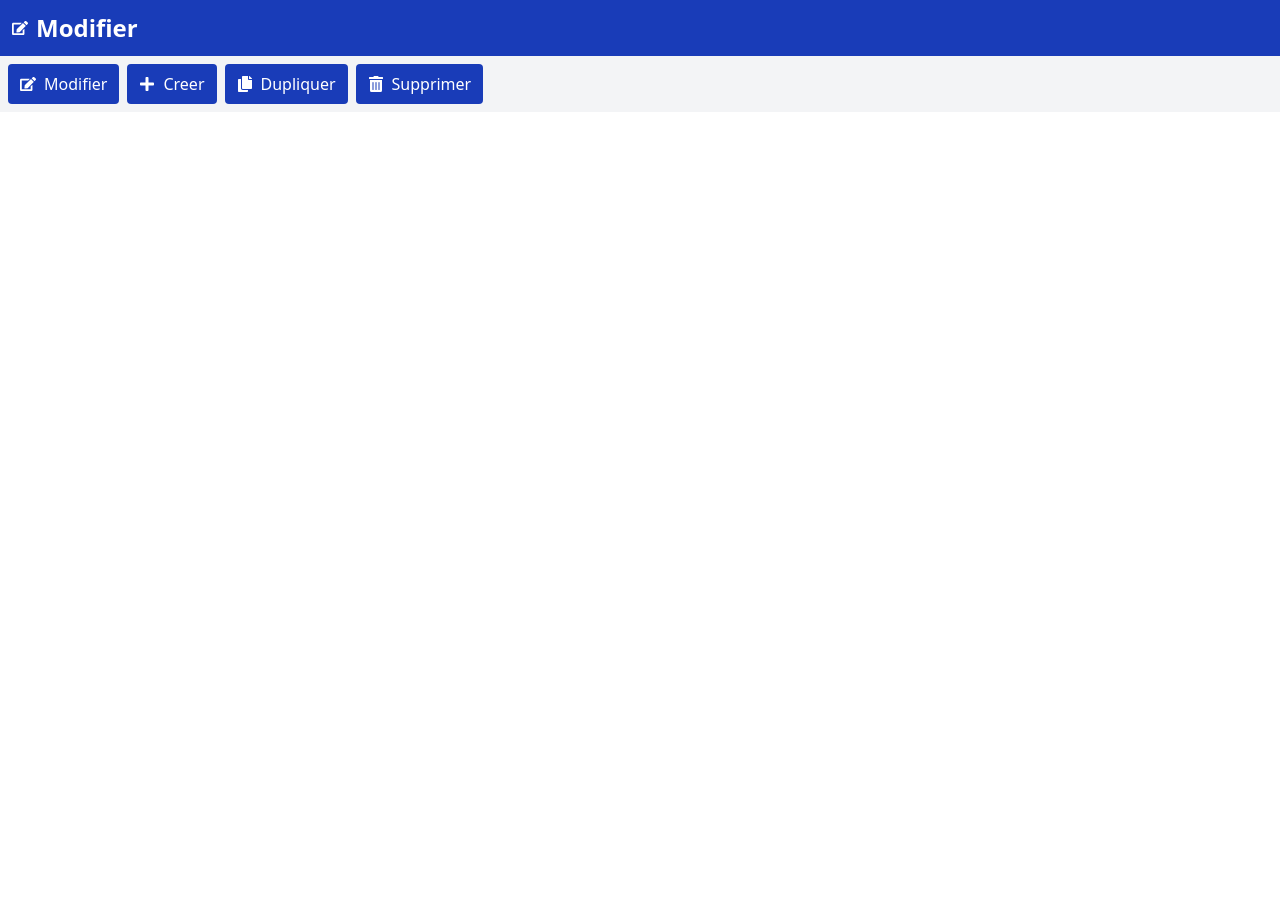
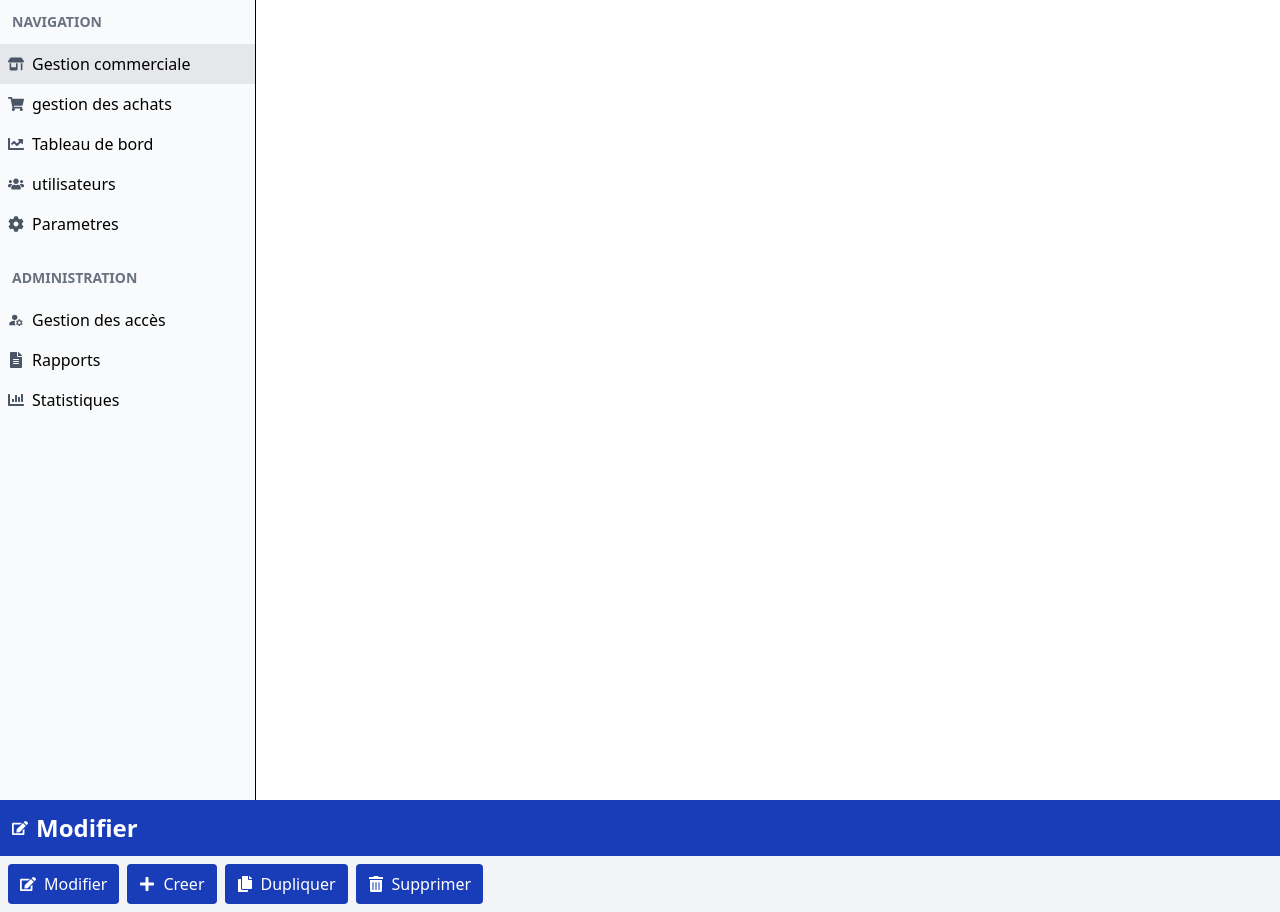
Before and after one commit to IBNESSAYEH/CommandeDeVente, a React (Vite) app: page / in a window 1280 px wide. Before the commit the page ends 800 px from the top, so only its background shows below. Built offline with nearby package versions, Linux system fonts and the light colour scheme.

Commit message:
add Sidebar & SidebarMenuItem component

```diff
--- a/src/components/layout/Sidebar.jsx
+++ b/src/components/layout/Sidebar.jsx
@@ -1,11 +1,42 @@
-import React from 'react'
+import React from 'react';
+import SidebarMenuItem from '../navigation/SidebarMenuItem';
+import { FaShoppingBag, FaShoppingCart, FaChartBar, FaUsers, FaCog, FaLock, FaFileAlt, FaChartPie, FaChartLine } from 'react-icons/fa';
+import { FaShop } from 'react-icons/fa6';
+import { MdManageAccounts } from 'react-icons/md';
 
-const Sidebar = () => {
+const Sidebar = ({activeItem,  onItemClick }) => {
+
+  const menuItems = [
+
+    { id: 'commercial', icon: <FaShop />,  label: 'Gestion commerciale' },
+     { id: 'achats', icon: <FaShoppingCart />, label: 'gestion des achats' },
+    { id: 'dashboard', icon: <FaChartLine />, label: 'Tableau de bord' },
+    { id: 'users', icon: <FaUsers />,  label: 'utilisateurs' },
+     { id: 'params', icon: <FaCog />, label: 'Parametres' },
+
+    { id: 'access', icon: <MdManageAccounts />, label: 'Gestion des accès' },
+    { id: 'reports', icon: <FaFileAlt />,  label: 'Rapports' },
+    { id: 'stats', icon: <FaChartBar />, label: 'Statistiques' }
+  ];
+
   return (
-    <>
+    <div className="w-64 bg-gray-50 h-screen border-r">
+      <div className="p-3">
+        <h5 className="text-sm font-semibold text-gray-500">NAVIGATION</h5>
+      </div>
+      <div>
+        {/* menuItems.slice(0, 5) pour mapper juste sur les 5 preemier item pour la prtie navigation */}
+        {menuItems.slice(0, 5).map(item => (<SidebarMenuItem key= {item.id} icon ={item.icon} label = {item.label}  isActive={activeItem === item.id}  onClick={() => onItemClick(item.id)}/>))}
+      </div>
+      <div className="p-3 mt-3">
+        <h5 className="text-sm font-semibold text-gray-500">ADMINISTRATION</h5>
+      </div>
+      <div>
+                {/* menuItems.slice( 5) pour mapper juste sur les  dernier item pour la prtie administarion */}
+        {menuItems.slice(5).map(item => (<SidebarMenuItem  key ={item.id} icon= {item.icon}  label={item.label} isActive ={activeItem === item.id} onClick={() => onItemClick(item.id)} />))}
+      </div>
+    </div>
+  );
+};
 
-    </>
-  )
-}
-
-export default Sidebar
+export default Sidebar;
--- a/src/components/navigation/SidebarMenuItem.jsx
+++ b/src/components/navigation/SidebarMenuItem.jsx
@@ -1,11 +1,13 @@
 import React from 'react'
 
-const SidebarMenuItem = () => {
-  return (
-    <>
+const SidebarMenuItem = ({icon,  label,  isActive, onClick }) => {
+    return (
+      <div className={`flex items-center p-2 cursor-pointer transition-colors ${isActive ? 'bg-gray-200 font-medium' : 'hover:bg-gray-100'}`}onClick={onClick}>
+        {icon && <span className="mr-2 text-gray-600">{icon}</span>}
+         <span>{label}</span>
 
-    </>
-  )
-}
+      </div>
+    );
+  };
 
 export default SidebarMenuItem
--- a/src/pages/SalesOrderPage.jsx
+++ b/src/pages/SalesOrderPage.jsx
@@ -1,11 +1,14 @@
-import React from 'react'
+import React, { useState } from 'react'
 import { FaEdit } from "react-icons/fa"
 import PageHeader from '../components/layout/PageHeader'
 import ActionBar from '../components/layout/ActionBar'
+import Sidebar from '../components/layout/Sidebar'
 
 const SalesOrderPage = () => {
+    const [activeMenuItem, setActiveMenuItem] = useState('commercial');
   return (
     <>
+    <Sidebar activeItem={activeMenuItem} onItemClick={setActiveMenuItem} />
     <PageHeader icon={<FaEdit />} title="Modifier"></PageHeader>
     <ActionBar></ActionBar>
     </>
```
